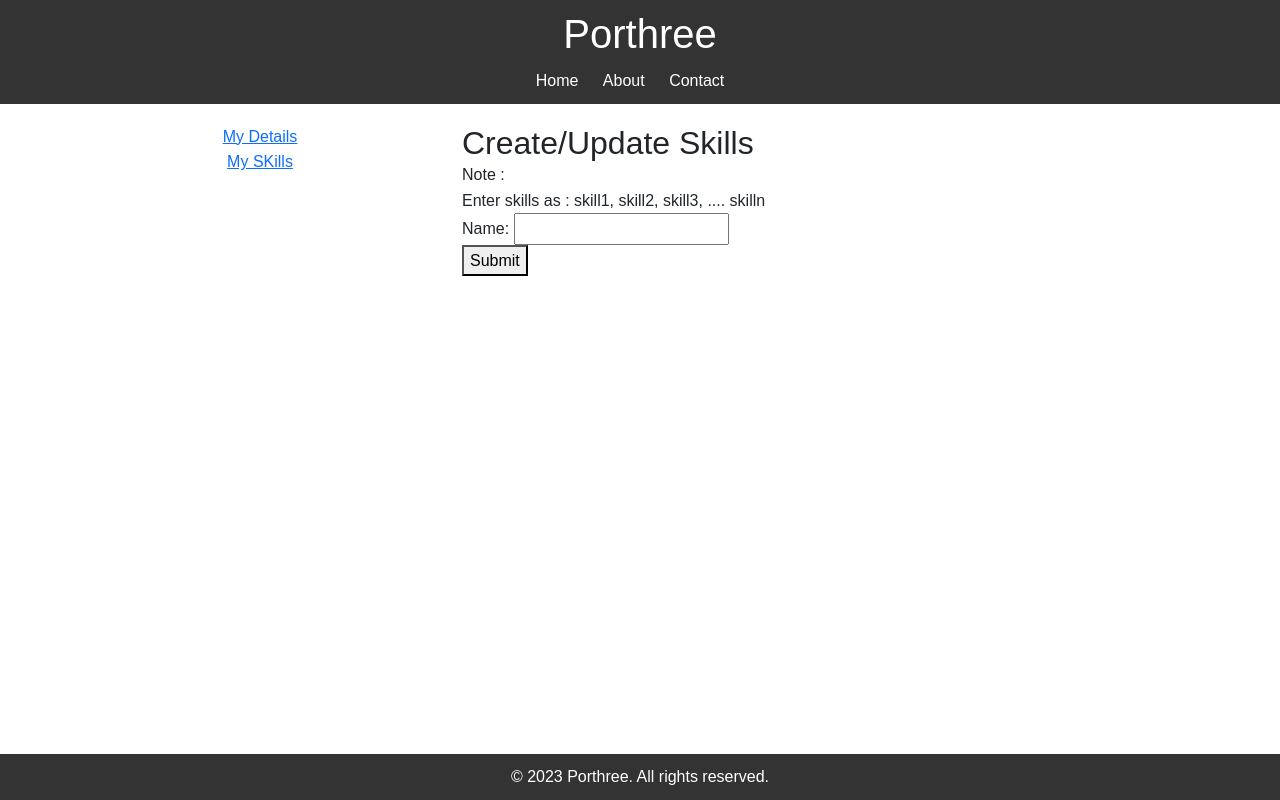
After one commit to SireME/porthree-landing, a Django app: page /create-skills/ in a window 1280 px wide. The commit adds this page. Run offline with Django 4.2, Linux system fonts and the light colour scheme; a user stored in the database is signed in; data comes from the database, SQL or seed files in the repository; both versions use the stored data as it was after the commit.

Commit message:
added skill form

```diff
--- a/Porthree/MainApp/forms.py
+++ b/Porthree/MainApp/forms.py
@@ -6,7 +6,7 @@ from django import forms
 from django.contrib.auth.forms import UserCreationForm, AuthenticationForm
 
 from .models import UserDetails
-
+from .models import Skill
 
 class UserDetailsForm(forms.ModelForm):
     class Meta:
@@ -17,6 +17,11 @@ class UserDetailsForm(forms.ModelForm):
             'resume': forms.FileInput(attrs={'accept': 'application/pdf, application/msword, application/vnd.openxmlformats-officedocument.wordprocessingml.document'}),
         }
 
+class SkillForm(forms.ModelForm):
+    class Meta:
+        model = Skill
+        fields = ['name']
+
 class SignUpForm(UserCreationForm):
     # Add custom fields if needed
     class Meta:
--- /dev/null
+++ b/Porthree/MainApp/templates/MainApp/create_skills_form.html
@@ -0,0 +1,13 @@
+{% extends 'dashboard_base.html' %}
+
+{% block title %}User skills - Porthree{% endblock %}
+
+{% block db-content %}
+  <h2>Create/Update Skills </h2>
+  Note :<br> Enter skills as : skill1, skill2, skill3, .... skilln </h2>
+  <form method="post">
+    {% csrf_token %}
+    {{ form.as_p }}
+    <button type="submit">Submit</button>
+  </form>
+{% endblock %}
--- a/Porthree/MainApp/templates/base.html
+++ b/Porthree/MainApp/templates/base.html
@@ -4,6 +4,10 @@
 <head>
     <meta charset="UTF-8">
     <meta name="viewport" content="width=device-width, initial-scale=1.0">
+
+    <!-- For bootstrap support -->
+    <link href="https://cdn.jsdelivr.net/npm/bootstrap@5.3.0/dist/css/bootstrap.min.css" rel="stylesheet">
+
     <link rel="stylesheet" href="/static/MainApp/css/styles.css">
     <title>{% block title %}Porthree{% endblock %}</title>
 </head>
@@ -29,6 +33,9 @@
         <p>&copy; {% now "Y" %} Porthree. All rights reserved.</p>
     </footer>
 
+<!-- For extra boostrap js and popper -->
+<script src="https://cdn.jsdelivr.net/npm/@popperjs/core@2.11.6/dist/umd/popper.min.js"></script>
+<script src="https://cdn.jsdelivr.net/npm/bootstrap@5.3.0/dist/js/bootstrap.min.js"></script>
 </body>
 
 </html>
--- /dev/null
+++ b/Porthree/MainApp/templates/dashboard_base.html
@@ -0,0 +1,19 @@
+{% extends 'base.html' %}
+
+{% block title %}Base-dashboard - Porthree{% endblock %}
+
+{% block content %}
+  <div class="container">
+    <div class="row">
+      <div class="col-sm-6 col-md-4">
+        <div class="d-flex justify-content-center">
+            <a href="{% url 'user-details' %}">My Details</a>
+        </div>
+        <div class="d-flex justify-content-center">
+            <a href="{% url 'create-skills' %}">My SKills</a>
+        </div>
+      </div>
+      <div class="col-sm-6 col-md-8">{% block db-content %}{% endblock %}</div>
+    </div>
+  </div>
+{% endblock %}
--- a/Porthree/MainApp/urls.py
+++ b/Porthree/MainApp/urls.py
@@ -3,7 +3,7 @@
 from django.urls import path
 from .views import signup, user_login, user_logout, index
 from .views import portfolio
-from .views import user_details_form
+from .views import user_details_form, create_skill
 
 urlpatterns = [
     path("", index, name="index"),
@@ -11,6 +11,7 @@ urlpatterns = [
     path("login/", user_login, name="login"),
     path('logout/', user_logout, name='logout'),
     path('user-details/', user_details_form, name='user-details'),
+    path('create-skills/', create_skill, name='create-skills'),
     path('user/<username>', portfolio, name='portfolio'),
 ]
 
--- a/Porthree/MainApp/views.py
+++ b/Porthree/MainApp/views.py
@@ -3,8 +3,8 @@ from django.shortcuts import render, redirect
 from django.contrib.auth.decorators import login_required
 from django.contrib.auth import login, authenticate, logout
 from .forms import SignUpForm, LoginForm
-from .forms import UserDetailsForm
-from .models import UserDetails
+from .forms import UserDetailsForm, SkillForm
+from .models import UserDetails, Skill
 
 # Create your views here.
 def index(request):
@@ -26,11 +26,33 @@ def user_details_form(request):
             user_details = form.save(commit=False)
             user_details.user = request.user
             user_details.save()
-            return redirect('portfolio', username=request.user.username)
+            return redirect('user-details')
     else:
         form = UserDetailsForm(instance=user_details)
 
     return render(request, 'MainApp/user_details_form.html', {'form': form})
+
+@login_required
+def create_skill(request):
+    user = request.user
+
+    try:
+        # Check if data already exists for the current user
+        user_skills = Skill.objects.get(user=user)
+    except Skill.DoesNotExist:
+        user_skills = None
+
+    if request.method == 'POST':
+        form = SkillForm(request.POST, instance = user_skills)
+        if form.is_valid():
+            skill = form.save(commit=False)
+            skill.user = request.user  # associate user
+            skill.save()
+            return redirect('create-skills')  # Redirect to a success page
+    else:
+        form = SkillForm(instance = user_skills)
+
+    return render(request, 'MainApp/create_skills_form.html', {'form': form})
 
 def signup(request):
     if request.method == 'POST':
@@ -41,7 +63,7 @@ def signup(request):
             raw_password = form.cleaned_data.get('password1')
             user = authenticate(username=username, password=raw_password)
             login(request, user)
-            return redirect('portfolio', username=request.user.username)  # redirect to user portfolio view
+            return redirect('user-details')  # redirect to user portfolio view
     else:
         form = SignUpForm()
     return render(request, "MainApp/sign-up.html", {'form': form})
@@ -52,7 +74,7 @@ def user_login(request):
         if form.is_valid():
             user = form.get_user()
             login(request, user)
-            return redirect('portfolio', username=request.user.username)  # redirect to user portfolio view
+            return redirect('user-details')  # redirect to user portfolio view
     else:
         form = LoginForm()
     return render(request, 'MainApp/login.html', {'form': form})
```
Also changed, not shown: Porthree/MainApp/templates/MainApp/user_details_form.html (+5 -5 lines), Porthree/db.sqlite3, 1 other file.
